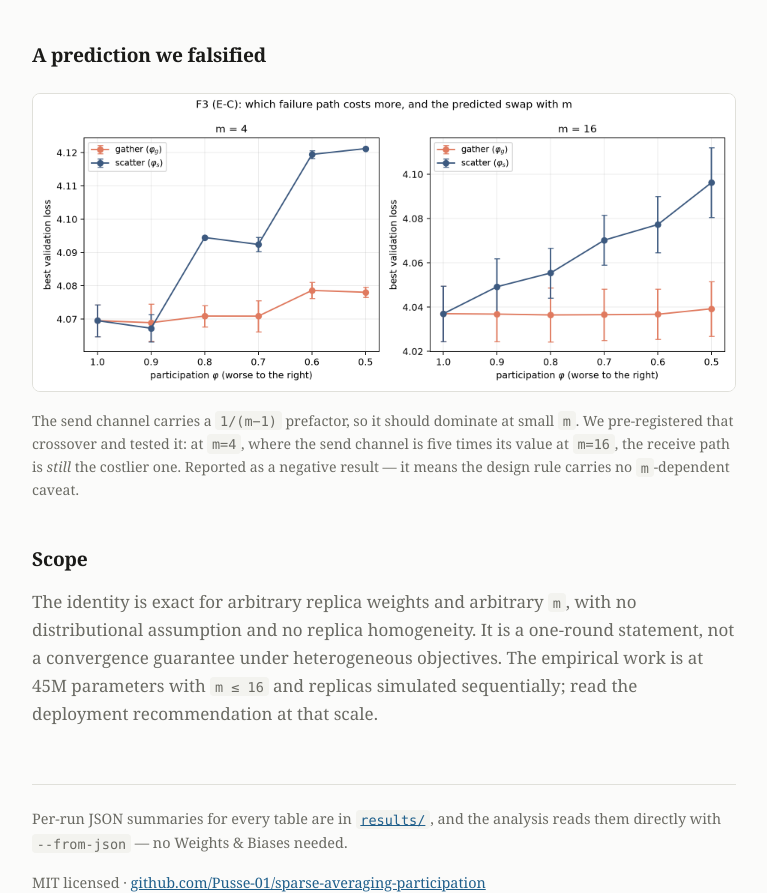
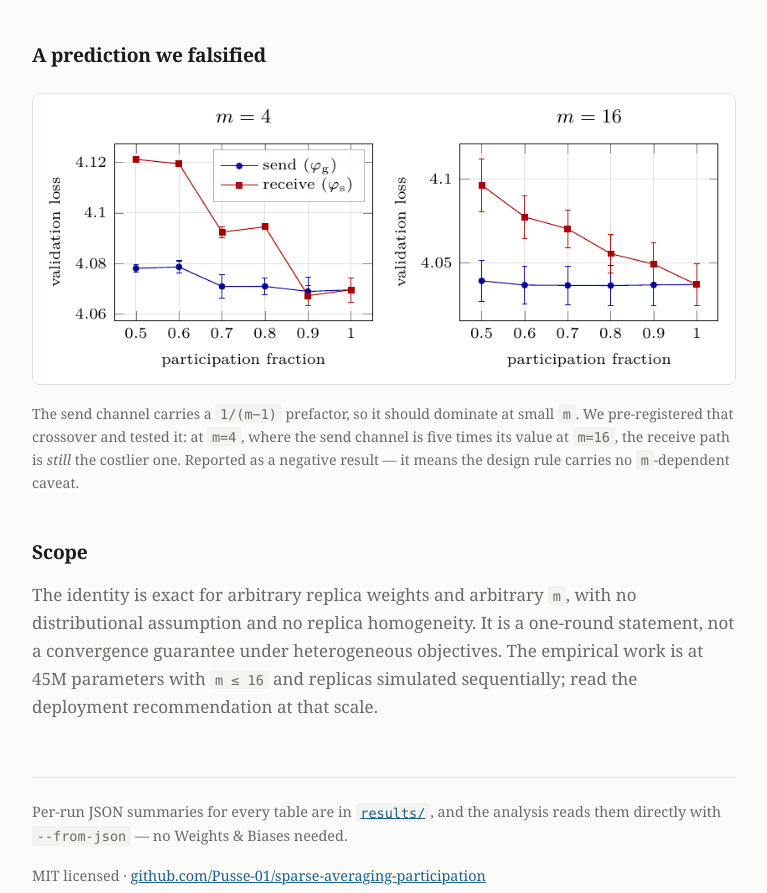
Before and after one commit to Pusse-01/sparse-averaging-participation, a plain HTML site: page docs/index.html in a window 1280 px wide. Shown: the part 1663-2556 px from the top of the page, without its empty margins (256-1023 px from the left). Drawn offline with Linux system fonts and the light colour scheme.

Commit message:
Camera-ready: official workshop template, corrected Appendix J, redrawn Figure 1
Paper:
- Load the official NeurIPS 2026 style on the workshop track
  ([dblblindworkshop, final] + \workshoptitle), so the first-page footer names
  CODEC-FM rather than the main conference.
- Appendix J: correct the sampling description. The implementation draws G and
  R as uniform subsets of exactly phi*m replicas, matching Appendix A, so the
  cardinalities are not Binomial and no Jensen gap in 1/phi_g separates the
  predicted and measured columns of Table 2. The earlier text claimed Binomial
  cardinalities, which the code does not do.
- Appendix D: a corrector of this form reallocates error between channels;
  whether total error falls depends on which term dominates the floor.
- Appendix H: scope the recovery claim to the runs performed.
- Appendix F: point at Table 1 directly; note the orderings probability is for
  monotonicity in either direction.
- Appendix E: cite Figure 1.
- Figure 1 redrawn in pgfplots from figures/f3_crossover.csv: no stale internal
  title, legend now reads send/receive in the paper's own notation.
- Remove draft scaffolding from the source, now that it is published.

Repo:
- README: note that results/ is the archived run set with per-experiment seed
  coverage, and correct the sampling description to match the code.
- Project page uses the redrawn figure.

```diff
--- a/docs/index.html
+++ b/docs/index.html
@@ -148,7 +148,7 @@ move in opposite directions.</p>
 
 <h2>A prediction we falsified</h2>
 <figure>
-  <img src="f3_crossover.png" alt="Validation loss against participation, sweeping the send and receive paths separately at m=4 and m=16. The receive path is costlier in both panels; the predicted crossover does not occur.">
+  <img src="crossover.png" alt="Validation loss against participation, sweeping the send and receive paths separately at m=4 and m=16. The receive path is costlier in both panels; the predicted crossover does not occur.">
   <figcaption>The send channel carries a <code>1/(m−1)</code> prefactor, so it should
   dominate at small <code>m</code>. We pre-registered that crossover and tested it: at
   <code>m=4</code>, where the send channel is five times its value at <code>m=16</code>,
```
Also changed, not shown: docs/crossover.png (added), docs/f3_crossover.png (deleted), figures/f3_crossover.png, paper/figures/f3_crossover.png (deleted), 6 other files.
